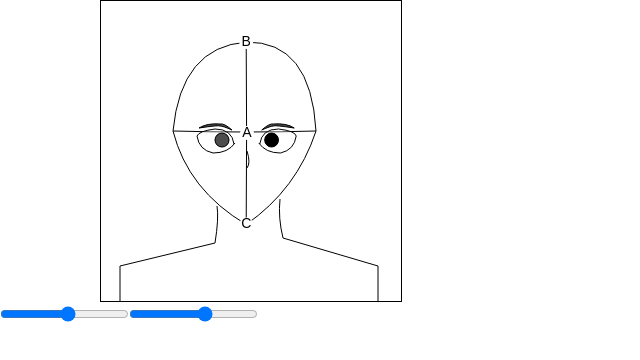
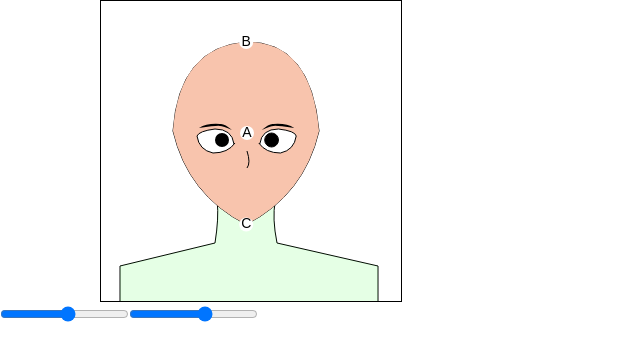
Before and after one commit to Vladimir-github-account/talking_avatar, a React (Create React App) app: page / in a window 1280 px wide. Shown: the top 360 px of the page, without its empty margins (0-640 px from the left). Built offline with nearby package versions, Linux system fonts and the light colour scheme.

Commit message:
add: colors create: constants file

```diff
--- a/src/components/CanvasController.js
+++ b/src/components/CanvasController.js
@@ -1,6 +1,7 @@
-import React  from 'react';
-import Canvas from './Canvas';
-import image  from './avatar.png';
+import React         from 'react';
+import Canvas        from './Canvas';
+import image         from './avatar.png';
+import { skinColor } from '../constants';
 
 const CanvasController = ({ ax, ay, ...props }) => {
 	const img = new Image();
@@ -19,7 +20,7 @@ const CanvasController = ({ ax, ay, ...props }) => {
 		ctx.globalAlpha = 0.3;
 		ctx.drawImage(img, 0, 0, 300, 300);
 		ctx.globalAlpha = 1;
-		drawBody(ctx);
+		drawBody(ctx, cx, cy);
 		drawHead(ctx, bx, by, cx, cy);
 
 		drawPoint(ctx, ax, ay, 'A');
@@ -77,17 +78,18 @@ const CanvasController = ({ ax, ay, ...props }) => {
 	}
 
 	function drawRightEye(ctx, eyeAy) {
+		ctx.beginPath();
 		const xDistanceFromCenter = Math.abs((ax - 145) / 100) * 1.5;
 		let rightAx = ax;
 		if (ax > 145) {
 			ctx.scale(1 - xDistanceFromCenter, 1);
 			rightAx = ax * (1 + xDistanceFromCenter);
 		}
+		drawRightEyebrow(ctx, rightAx, eyeAy);
 		ctx.fillStyle = 'black';
 		ctx.beginPath();
 		ctx.arc(rightAx + 25, eyeAy + 7, 7, 0, Math.PI * 2);
 		ctx.fill();
-		drawRightEyebrow(ctx, rightAx, eyeAy);
 		drawRightEyeSkeleton(ctx, rightAx, eyeAy);
 	}
 
@@ -97,6 +99,7 @@ const CanvasController = ({ ax, ay, ...props }) => {
 		ctx.quadraticCurveTo(x + 23, y - 10, x + 15, y - 3);
 		ctx.quadraticCurveTo(x + 24, y - 7, x + 27, y - 7);
 		ctx.quadraticCurveTo(x + 28, y - 8, x + 48, y - 5);
+		ctx.fillStyle = 'rgba(0, 0, 0, 1)';
 		ctx.fill();
 	}
 
@@ -106,7 +109,7 @@ const CanvasController = ({ ax, ay, ...props }) => {
 		ctx.quadraticCurveTo(x + 48, y + 17, x + 50, y + 3);
 		ctx.quadraticCurveTo(x + 49, y - 2, x + 32, y - 4);
 		ctx.quadraticCurveTo(x + 15, y - 4, x + 13, y + 11);
-		ctx.fillStyle = 'rgba(255, 255, 255, 0.3)';
+		ctx.fillStyle = 'rgba(255, 255, 255, 1)';
 		ctx.fill();
 		ctx.stroke();
 	}
@@ -119,12 +122,13 @@ const CanvasController = ({ ax, ay, ...props }) => {
 			ctx.scale(1 - xDistanceFromCenter, 1);
 			leftAx = ax * (1 + xDistanceFromCenter * 1.5);
 		}
+		drawLeftEyebrow(ctx, leftAx, eyeAy);
+		ctx.beginPath();
+		drawLeftEyeSkeleton(ctx, leftAx, eyeAy);
+		ctx.beginPath();
 		ctx.fillStyle = 'black';
-		ctx.beginPath();
 		ctx.arc(leftAx - 25, eyeAy + 7, 7, 0, Math.PI * 2);
 		ctx.fill();
-		drawLeftEyebrow(ctx, leftAx, eyeAy);
-		drawLeftEyeSkeleton(ctx, leftAx, eyeAy);
 		ctx.restore();
 	}
 
@@ -134,6 +138,7 @@ const CanvasController = ({ ax, ay, ...props }) => {
 		ctx.quadraticCurveTo(x - 23, y - 10, x - 15, y - 3);
 		ctx.quadraticCurveTo(x - 24, y - 7, x - 27, y - 7);
 		ctx.quadraticCurveTo(x - 28, y - 8, x - 48, y - 5);
+		ctx.fillStyle = 'rgba(0, 0, 0, 1)';
 		ctx.fill();
 	}
 
@@ -143,7 +148,7 @@ const CanvasController = ({ ax, ay, ...props }) => {
 		ctx.quadraticCurveTo(x - 48, y + 17, x - 50, y + 3);
 		ctx.quadraticCurveTo(x - 48, y - 2, x - 32, y - 4);
 		ctx.quadraticCurveTo(x - 15, y - 4, x - 13, y + 11);
-		ctx.fillStyle = 'rgba(255, 255, 255, 0.3)';
+		ctx.fillStyle = 'rgba(255, 255, 255, 1)';
 		ctx.fill();
 		ctx.stroke();
 	}
@@ -158,24 +163,28 @@ const CanvasController = ({ ax, ay, ...props }) => {
 
 		ctx.beginPath();
 		ctx.moveTo(bx, by);
-		ctx.quadraticCurveTo(80, 46, 72, 130);
-		ctx.quadraticCurveTo(87, 189, cx, cy);
-		ctx.quadraticCurveTo(196, 188, 215, 130);
+		ctx.quadraticCurveTo(78, 46, 72, 130);
+		ctx.quadraticCurveTo(87, 194, cx, cy);
+		ctx.quadraticCurveTo(203, 194, 218, 130);
 		ctx.quadraticCurveTo(210, 40, bx, by);
 		ctx.stroke();
+		ctx.fillStyle=skinColor;
+		ctx.fill();
 	}
 
-	function drawBody(ctx) {
+	function drawBody(ctx, cx, cy) {
 		ctx.beginPath();
-		ctx.moveTo(116, 205);
+		ctx.moveTo(cx - 29, cy - 23);
 		ctx.quadraticCurveTo(118, 217, 114, 242);
 		ctx.lineTo(19, 265);
 		ctx.lineTo(19, 310);
 		ctx.lineTo(277, 310);
 		ctx.lineTo(277, 265);
-		ctx.lineTo(182, 237);
-		ctx.quadraticCurveTo(177, 217, 179, 198);
+		ctx.lineTo(176, 242);
+		ctx.quadraticCurveTo(171, 217, cx + 29, cy - 23);
 		ctx.stroke();
+		ctx.fillStyle='rgba(0, 255, 0, 0.1)';
+		ctx.fill();
 	}
 
 	function drawPoint(ctx, x, y, label, rad = 7) {
--- /dev/null
+++ b/src/constants/index.js
@@ -0,0 +1 @@
+export const skinColor = 'rgb(248,196,173)'
```
